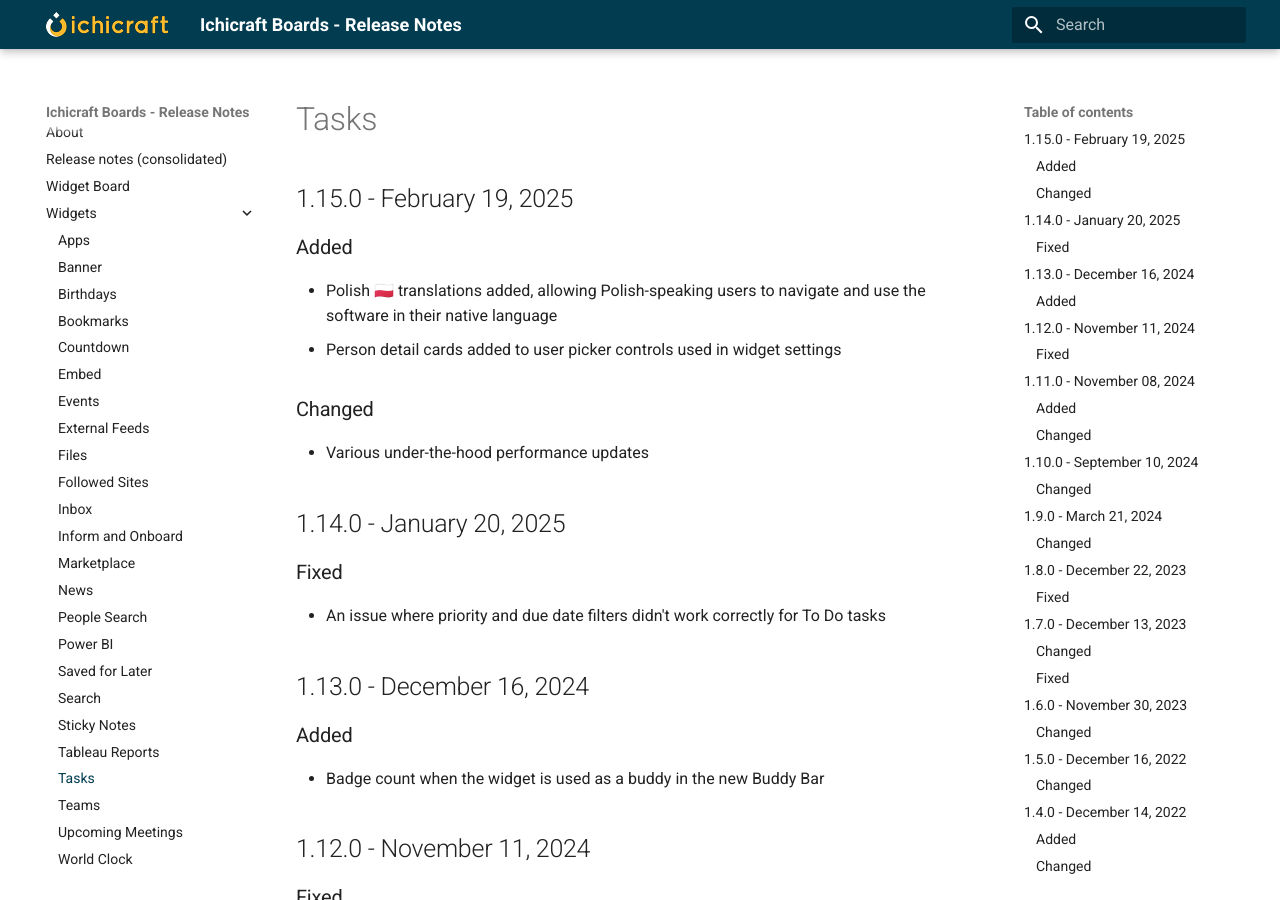
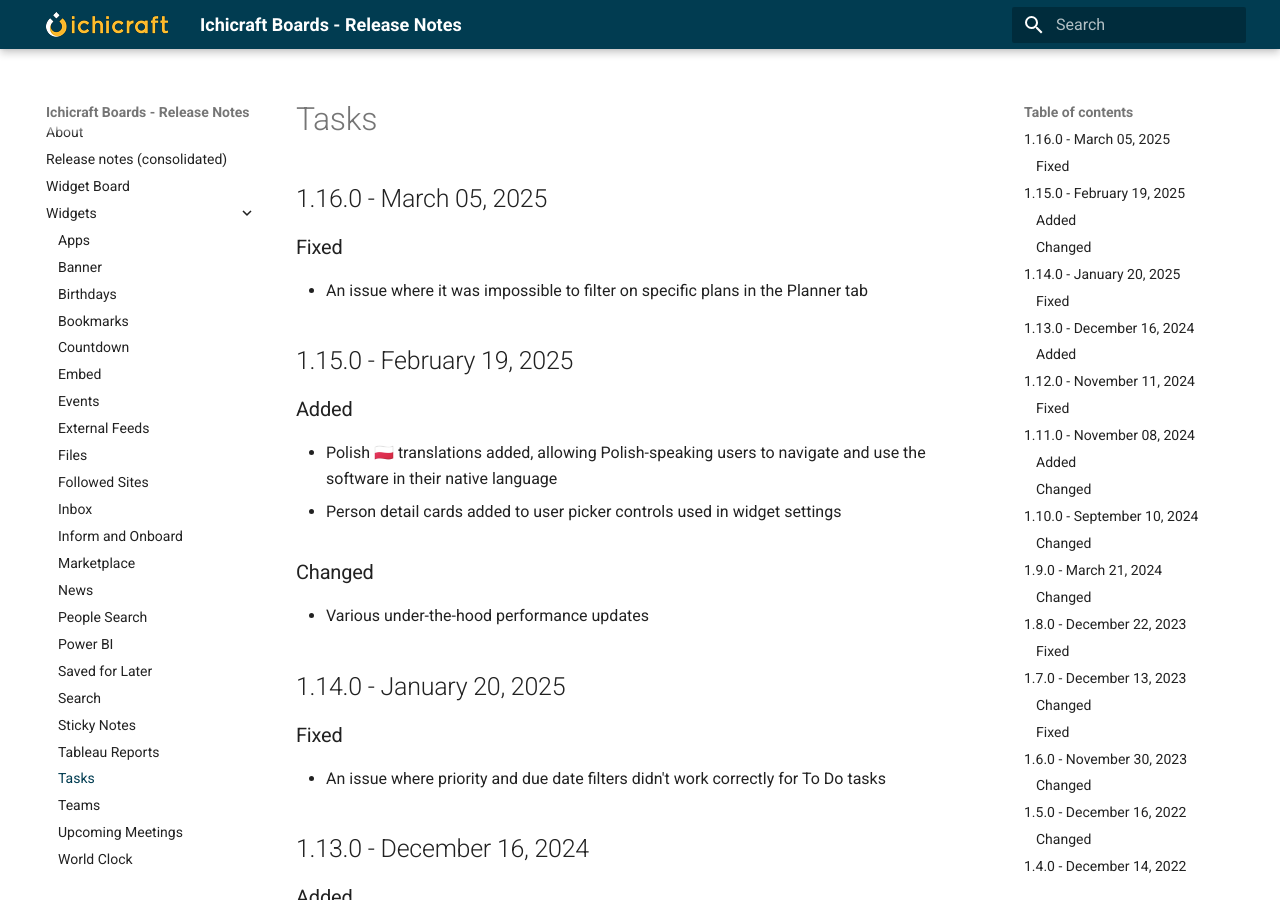
Before and after one commit to ichicraft/widgets-docs, an MkDocs documentation site: the page built from docs/Widgets/Tasks.md, in a window 1280 px wide and 900 px high. Built offline with MkDocs 1.6.1 and Material for MkDocs 9.7.7, drawn with Linux system fonts in a browser that asks for light colours.

```diff
--- a/docs/Widgets/Tasks.md
+++ b/docs/Widgets/Tasks.md
@@ -1,3 +1,8 @@
+## 1.16.0 - March 05, 2025
+
+### Fixed
+- An issue where it was impossible to filter on specific plans in the Planner tab
+
 ## 1.15.0 - February 19, 2025
 
 ### Added
```
Also changed, not shown: docs/Release-notes-(consolidated).md (+5 -0 lines).
